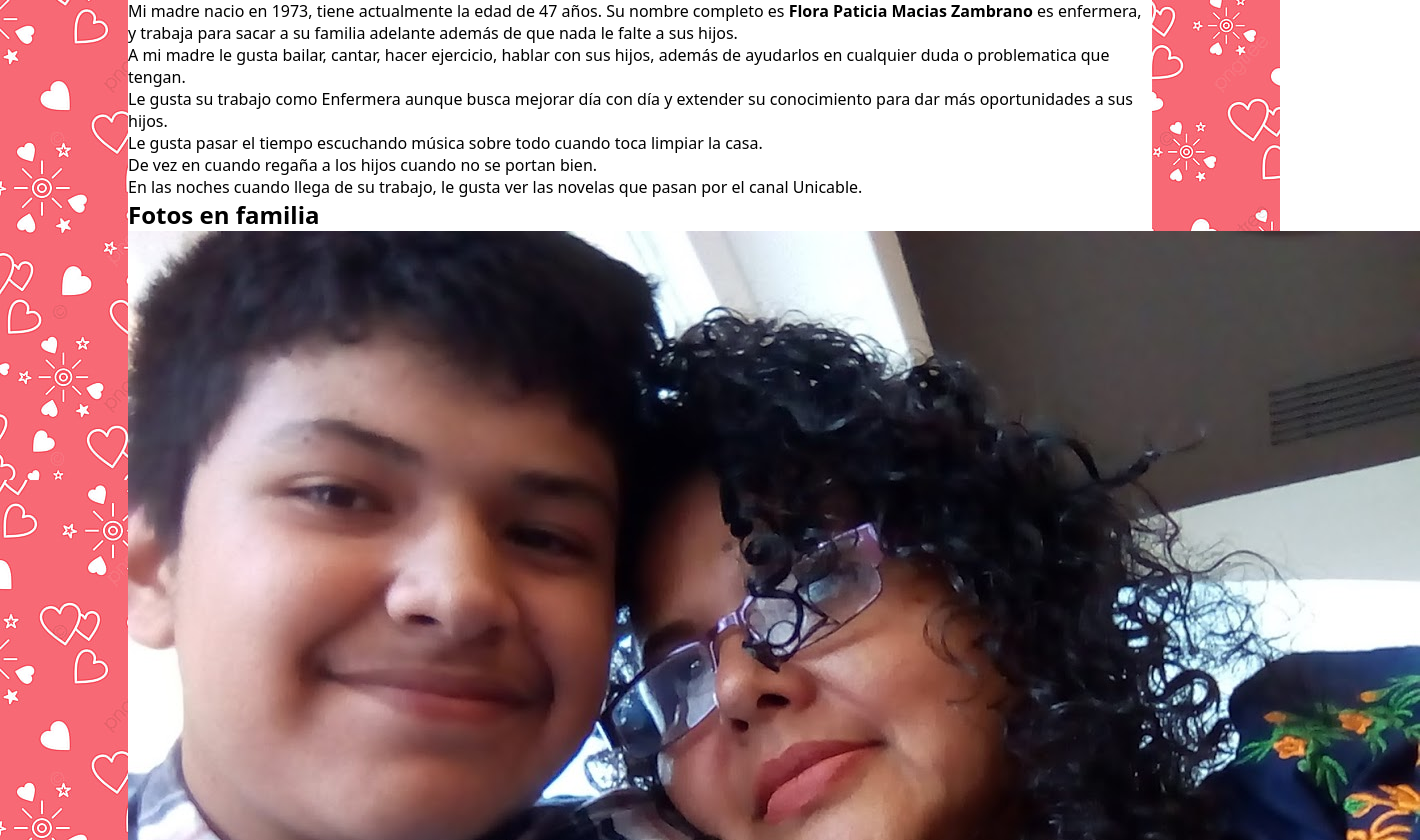
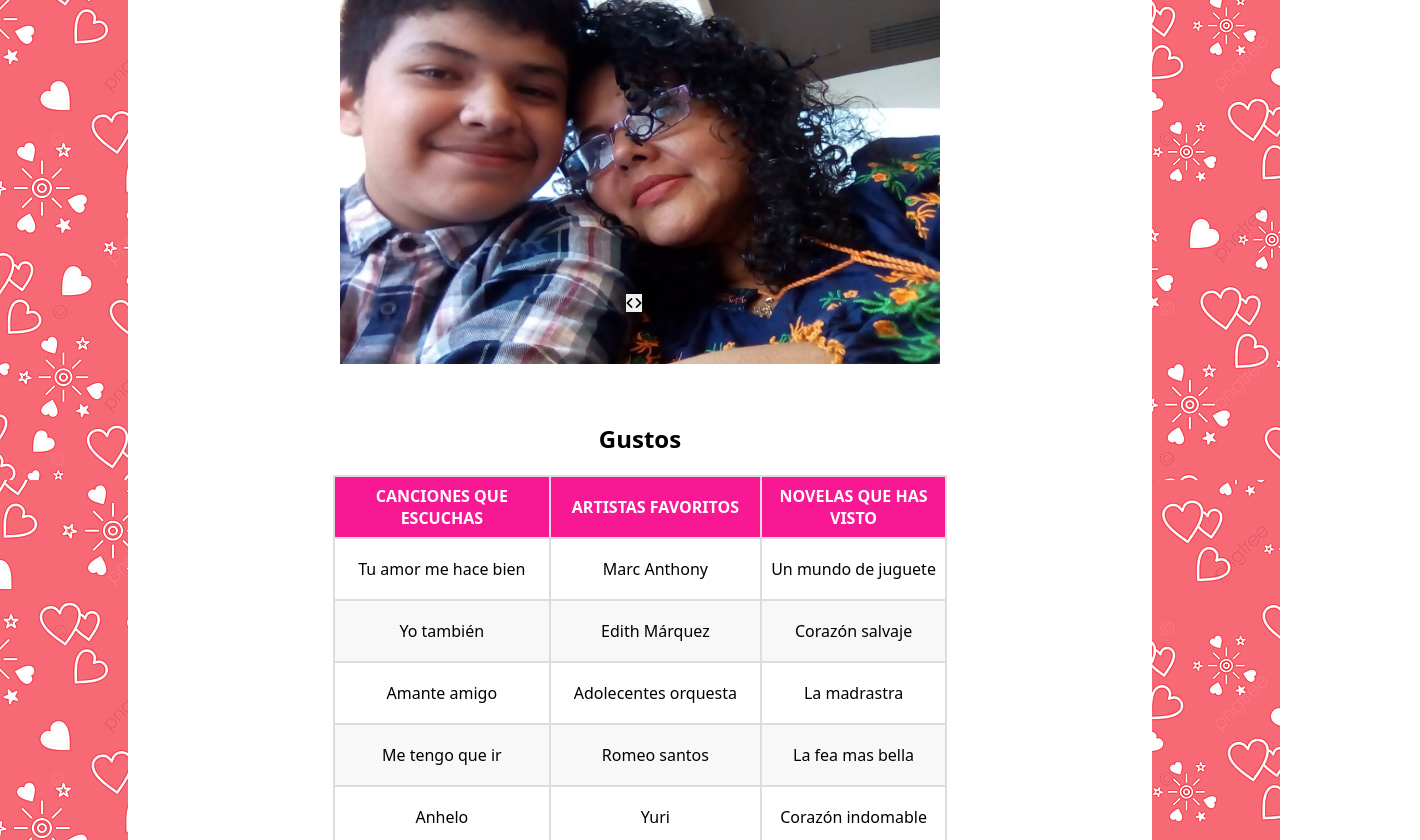
Before and after one commit to Jorgemacias-12/Dia-de-las-madres, an Angular app: page / in a window 1280 px wide. Shown: the part 800-1640 px from the top of the page, 1420 px wide, since content can reach past the window. Built offline with nearby package versions, Linux system fonts and the light colour scheme.

Commit message:
Estilos para la ruta principal / añadidos (sin terminarse)

```diff
--- a/src/app/components/index/index.component.css
+++ b/src/app/components/index/index.component.css
@@ -0,0 +1,108 @@
+td, th {
+  width: 70px;
+  height: 60px;
+}
+
+.route-index {
+  display: flex;
+  flex-flow: column;
+  align-items: center;
+}
+
+.title {
+  margin-top: 25px;
+}
+
+.subtitle {
+  margin-top: 15px;
+}
+
+.about {
+  display: flex;
+  padding: 22px;
+}
+
+.image {
+  margin-left: 25px;
+  width: 402px;
+  height: 302px;
+  border: 1px solid #ddd;
+}
+
+.text {
+  display: flex;
+  flex-flow: column;
+  width: 50%;
+  margin-left: 20px;
+}
+
+.text-p {
+  text-align: justify;
+  font-size: 18px;
+  padding: 8px;
+  padding-top: 0px;
+}
+
+.photos {
+  display: flex;
+  flex-direction: column;
+  justify-content: center;
+  align-items: center;
+  width: 100%;
+}
+
+.carrousel {
+  position: relative;
+  width: 600px;
+  height: 400px;
+  padding: 20px;
+}
+
+.carrousel-controls {
+  display: flex;
+  justify-content: center;
+  align-items: flex-end;
+  position: relative;
+  width: 158px;
+  right: -44px;
+  left: 235px;
+  height: auto;
+  background-color: transparent;
+  top: -95px;
+  bottom: 0px;
+}
+
+.pleasures {
+  display: flex;
+  flex-flow: column;
+  place-items: center;
+  width: 100%;
+  height: auto;
+}
+
+.table {
+  text-align: center;
+  margin: 20px;
+  width: 60%;
+  height: auto;
+  border-collapse: collapse;
+  cursor: pointer;
+}
+
+.row:nth-child(odd) {
+  background-color: #f8f8f8;
+}
+
+.row:hover {
+  background-color: #f2f2f2;
+}
+
+.table-border {
+  border: 2px solid #ddd;
+}
+
+.table-title {
+  text-transform: uppercase;
+  color: white;
+  background-color: #F81894;
+}
```
